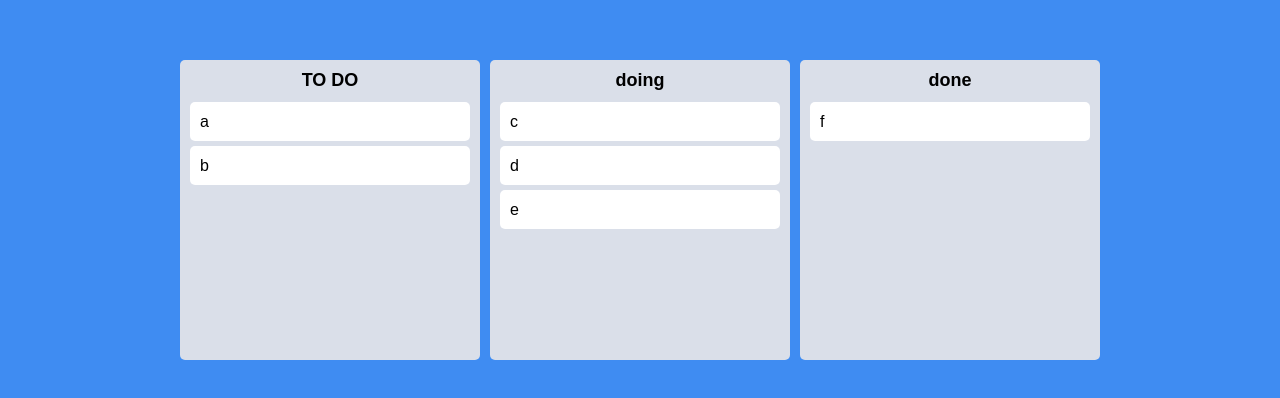
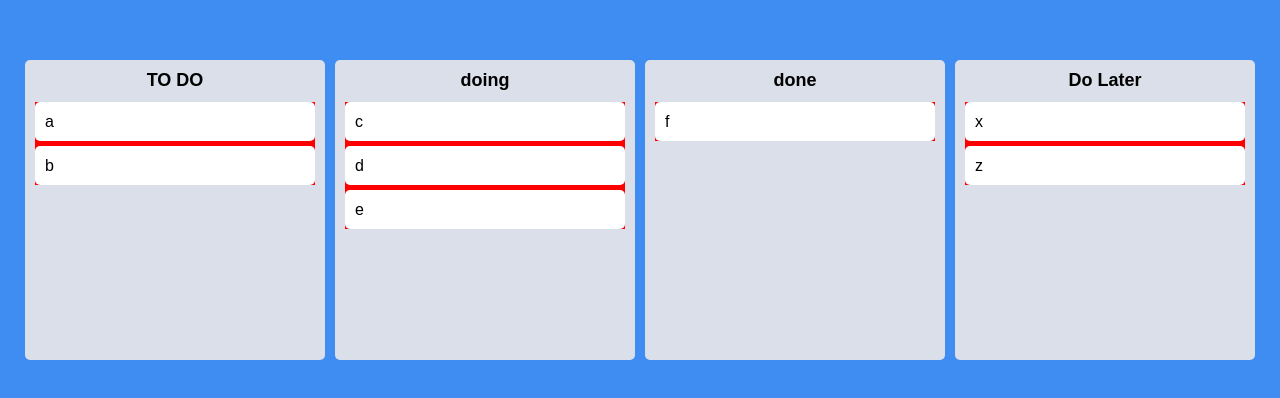
Before and after one commit to yeongminChae/React-Masterclass, a React (Create React App) app in the folder react-masterclass-TS/: page / in a window 1280 px wide. Shown: the part 190-588 px from the top of the page. Built offline with nearby package versions, Linux system fonts and the light colour scheme.

Commit message:
chapter 5 : cross board movements

```diff
--- a/react-masterclass-TS/src/App.tsx
+++ b/react-masterclass-TS/src/App.tsx
@@ -25,13 +25,28 @@ function App() {
   const [toDos, setToDos] = useRecoilState(toDostate);
   const onDragEnd = (info: DropResult) => {
     const { destination, draggableId, source } = info;
+    if (!destination) return;
     if (destination?.droppableId == source.droppableId) {
       // same board movements
-      setToDos((oldToDos) => {
-        const boardCopy = [...oldToDos[source.droppableId]];
+      setToDos((allBoards) => {
+        const boardCopy = [...allBoards[source.droppableId]];
         boardCopy.splice(source.index, 1);
         boardCopy.splice(destination?.index, 0, draggableId);
-        return { ...oldToDos, [source.droppableId]: boardCopy };
+        return { ...allBoards, [source.droppableId]: boardCopy };
+      });
+    }
+    if (destination.droppableId !== source.droppableId) {
+      // cross board movement
+      setToDos((allBoards) => {
+        const sourceBoard = [...allBoards[source.droppableId]];
+        const destinationBoard = [...allBoards[destination.droppableId]];
+        sourceBoard.splice(source.index, 1);
+        destinationBoard.splice(destination?.index, 0, draggableId);
+        return {
+          ...allBoards,
+          [source.droppableId]: sourceBoard,
+          [destination.droppableId]: destinationBoard,
+        };
       });
     }
   };
@@ -49,14 +64,3 @@ function App() {
 }
 
 export default App;
-// const toDos = {
-//   x: ["a", "b"],
-//   z: ["n", "t"],
-// };
-// Object.keys(toDos);
-// // -> ['x','y']
-// Object.values(toDos);
-// // -> [Array(2) , Array(2) ]
-// toDos["x"];
-// // -> ["a","b"]
-// Object.keys(toDos).map(boardId => toDos[boardId]);
--- a/react-masterclass-TS/src/Components/Board.tsx
+++ b/react-masterclass-TS/src/Components/Board.tsx
@@ -29,7 +29,11 @@ function Board({ toDos, boardId }: IBoardProps) {
       <Title>{boardId} </Title>
       <Droppable droppableId={boardId}>
         {(magic) => (
-          <div ref={magic.innerRef} {...magic.droppableProps}>
+          <div
+            style={{ backgroundColor: "red" }}
+            ref={magic.innerRef}
+            {...magic.droppableProps}
+          >
             {toDos.map((toDo, index) => (
               <DragabbleCard key={toDo} index={index} toDo={toDo} />
             ))}
--- a/react-masterclass-TS/src/atoms.tsx
+++ b/react-masterclass-TS/src/atoms.tsx
@@ -10,5 +10,6 @@ export const toDostate = atom<IToDoState>({
     "TO DO": ["a", "b"],
     doing: ["c", "d", "e"],
     done: ["f"],
+    "Do Later": ["x", "z"],
   },
 });
```
